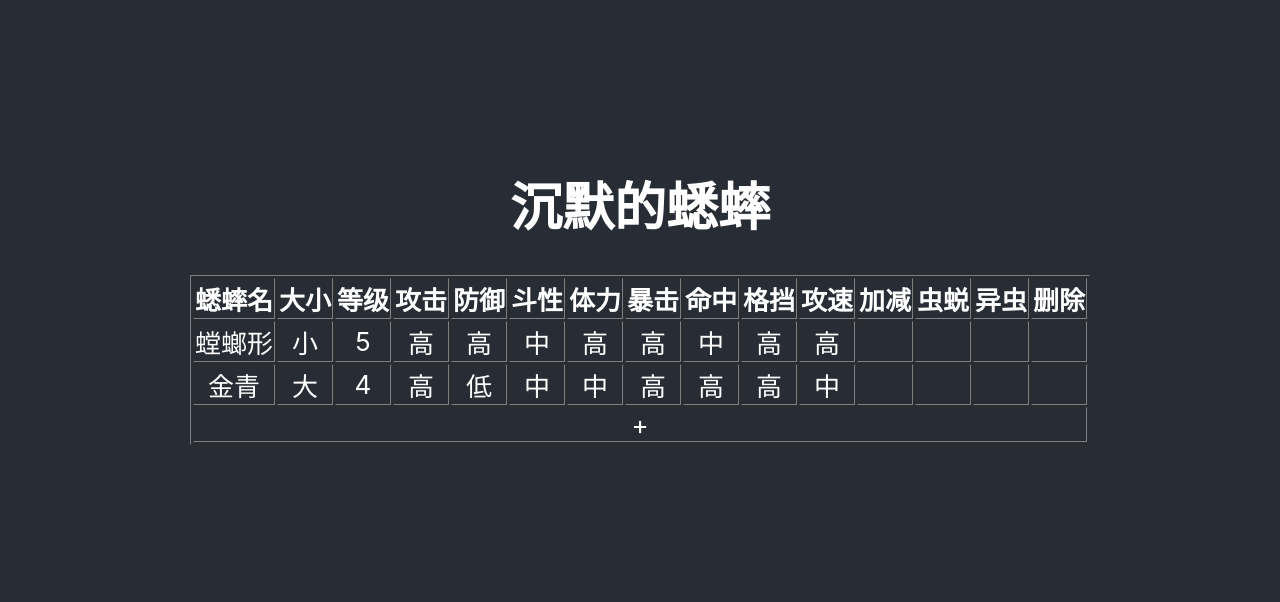
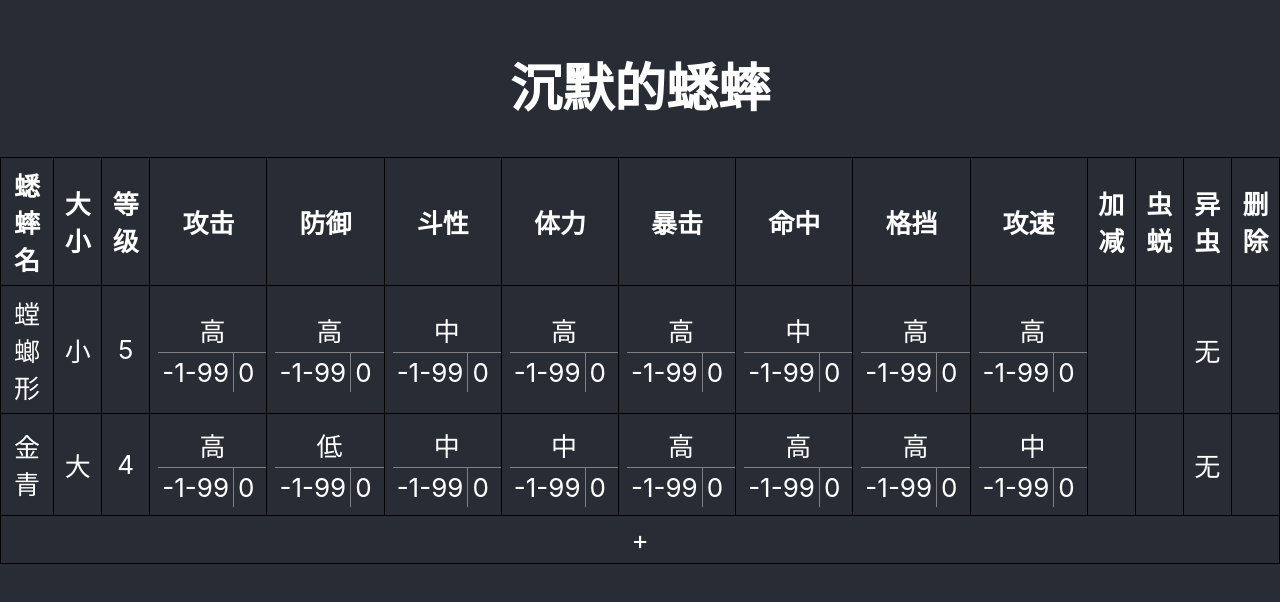
Before and after one commit to HuangYH988/xishuai, a React (Create React App) app: page / in a window 1280 px wide. Shown: the part 112-714 px from the top of the page. Built offline with nearby package versions, Linux system fonts and the light colour scheme.

Commit message:
added nested cell

```diff
--- a/src/Component/Data/dummyData.js
+++ b/src/Component/Data/dummyData.js
@@ -4,12 +4,14 @@ const sampleList = [
     level: 5,
     size: "小",
     stats: ["高", "高", "中", "高", "高", "中", "高", "高"],
+    arrows:[[-1,99],[-1,99],[-1,99],[-1,99],[-1,99],[-1,99],[-1,99],[-1,99]]
   },
   {
     bugName: "金青",
     level: 4,
     size: "大",
     stats: ["高", "低", "中", "中", "高", "高", "高", "中"],
+    arrows:[[-1,99],[-1,99],[-1,99],[-1,99],[-1,99],[-1,99],[-1,99],[-1,99]]
   },
 ];
 
--- a/src/Component/Table.js
+++ b/src/Component/Table.js
@@ -1,5 +1,6 @@
+import React from "react";
 import sampleList from "./Data/dummyData";
-import React from "react";
+import "./Table1.css"; // Import the CSS file for styling
 
 export default function Table1() {
   const headers = ["蟋蟀名", "大小", "等级"];
@@ -14,20 +15,25 @@ export default function Table1() {
     "攻速",
   ];
   const updates = ["加减", "虫蜕", "异虫", "删除"];
+
+  // Populate rows with data from sampleList
   const rows = sampleList.map((item) => [
     item.bugName,
     item.size,
     item.level,
-    ...item.stats,
+    ...item.stats.map((stat, index) => ({
+      stat,
+      arrow: item.arrows[index],
+    })),
     "",
     "",
-    "",
-    "", // Three blank columns for updates
+    "无",
+    ""
   ]);
 
   return (
     <div>
-      <table border="1">
+      <table border="1" className="custom-table">
         <thead>
           <tr>
             {headers.map((header, index) => (
@@ -44,7 +50,21 @@ export default function Table1() {
         <tbody>
           {rows.map((row, rowIndex) => (
             <tr key={rowIndex}>
-              {row.map((cell, cellIndex) => (
+              {row.slice(0, 3).map((cell, cellIndex) => (
+                <td key={cellIndex}>{cell}</td>
+              ))}
+              {row.slice(3, 11).map((cell, cellIndex) => (
+                <td key={cellIndex} >
+                  <div className="stat-cell">{cell.stat}</div>
+                  <div className="arrow-cell">
+                    <span >
+                      {cell.arrow[0]}-{cell.arrow[1]}
+                    </span>
+                    <span>0</span>
+                  </div>
+                </td>
+              ))}
+              {row.slice(11).map((cell, cellIndex) => (
                 <td key={cellIndex}>{cell}</td>
               ))}
             </tr>
--- /dev/null
+++ b/src/Component/Table1.css
@@ -0,0 +1,32 @@
+.custom-table {
+    width: 100%;
+    border-collapse: collapse;
+  }
+
+  .custom-table th, .custom-table td {
+    border: 1px solid black;
+    padding: 8px;
+    text-align: center;
+  }
+
+
+  .stat-cell {
+    border-bottom: 1px solid gray;
+    padding: 4px;
+    width: 100%;
+  }
+
+  .arrow-cell {
+    display: flex;
+    justify-content: space-between;
+    width: 100%;
+  }
+
+  .arrow-cell span {
+    padding: 4px;
+    border-right: 1px solid gray;
+  }
+
+  .arrow-cell span:last-child {
+    border-right: none;
+  }
```
